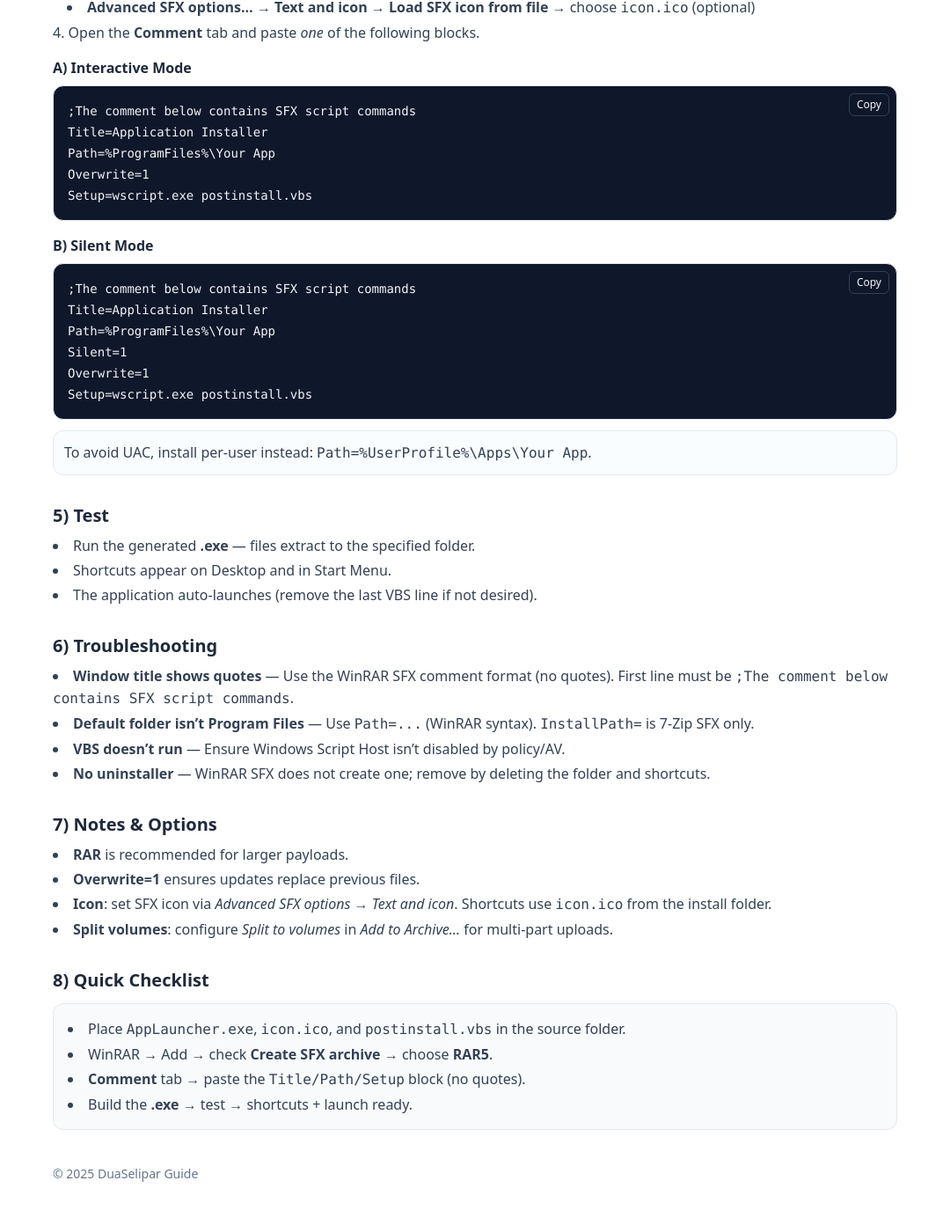
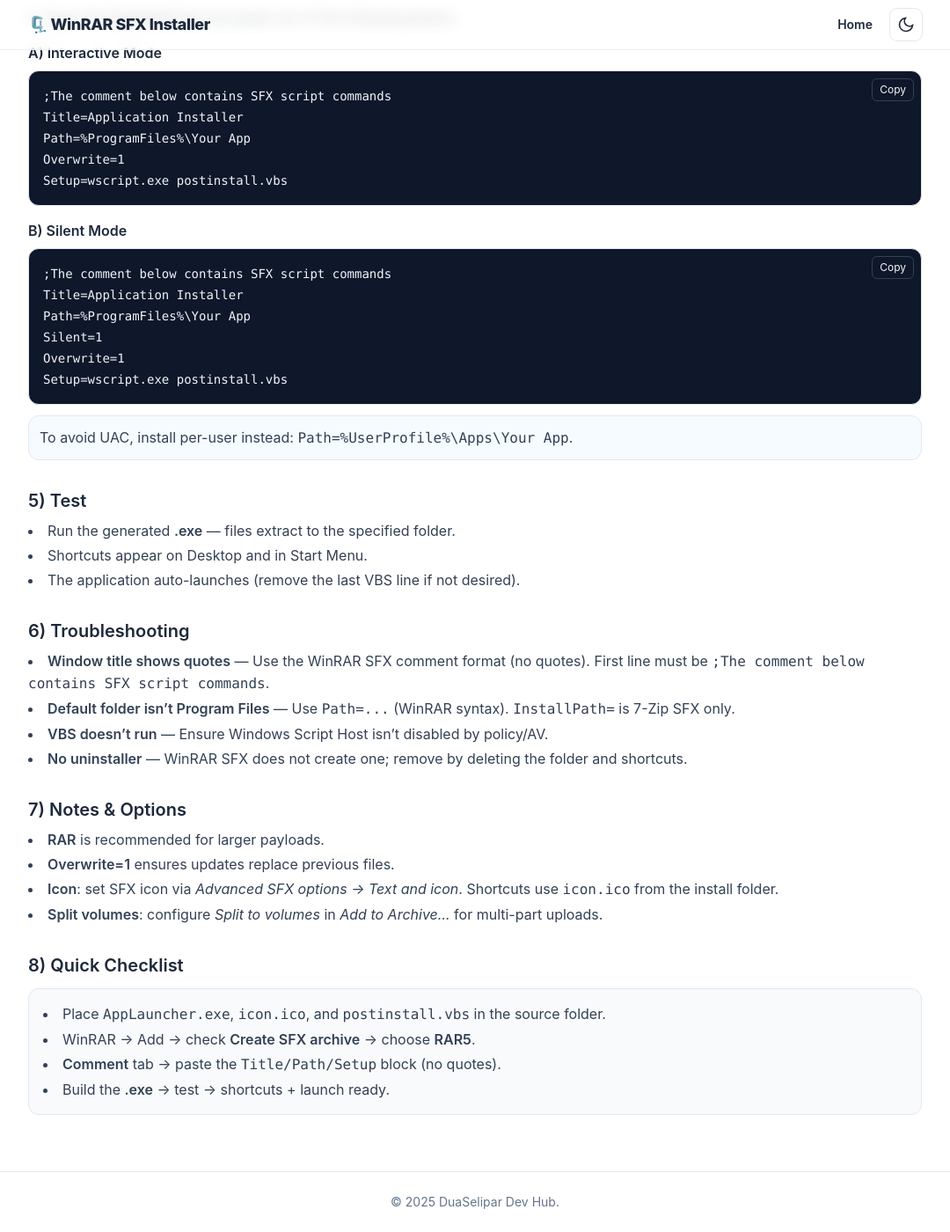
Before and after one commit to duaselipar/duaselipar.github.io, a Jekyll site: the page guide/create-client-installer.html, which Jekyll copies as it is, in a window 1280 px wide and 1400 px high, scrolled down 1832 px. Shown: the whole window at 88% size, without its empty margins (100-1180 px from the left). Built offline with Jekyll 4.4.1, drawn with Linux system fonts in a browser that asks for light colours; nearby versions of some CDN libraries; some of the changed text lies outside the part shown.

Commit message:
Updated content

```diff
--- a/guide/create-client-installer.html
+++ b/guide/create-client-installer.html
@@ -1,12 +1,13 @@
-<!DOCTYPE html>
-<html lang="en" class="dark">
+<!doctype html>
+<html lang="en" class="scroll-smooth">
 <head>
   <meta charset="utf-8" />
   <meta name="viewport" content="width=device-width, initial-scale=1" />
   <title>WinRAR SFX Installer — Tutorial</title>
-  <meta name="description" content="Official‑style guide to building a self‑extracting (SFX) installer with WinRAR using Tailwind CSS, including shortcut creation and optional auto‑launch." />
+  <meta name="description" content="Official-style guide to building a self-extracting (SFX) installer with WinRAR using Tailwind CSS, including shortcut creation and optional auto-launch." />
+
+  <!-- Prevent theme flash -->
   <script>
-    // Ensure theme class applied before paint
     (function(){
       try{
         var t = localStorage.getItem('theme');
@@ -14,58 +15,66 @@
         else if(t === 'dark') document.documentElement.classList.add('dark');
         else if(window.matchMedia && window.matchMedia('(prefers-color-scheme: dark)').matches){
           document.documentElement.classList.add('dark');
-        } else {
-          document.documentElement.classList.remove('dark');
         }
       }catch(e){}
     })();
   </script>
+
+  <!-- Tailwind CDN -->
   <script src="https://cdn.tailwindcss.com"></script>
   <script>
     tailwind.config = {
       darkMode: 'class',
       theme: {
         extend: {
-          colors: {
-            base: {
-              bg: '#0b0f14',
-              card: '#101625',
-              border: '#1c2437',
-            }
-          }
+          fontFamily: { sans: ['Inter','ui-sans-serif','system-ui','Segoe UI','Roboto','Helvetica','Arial'] }
         }
       }
     }
   </script>
 </head>
-<body class="bg-white text-slate-800 dark:bg-base-bg dark:text-slate-100">
-  <div class="max-w-5xl mx-auto px-4 md:px-6 lg:px-8 py-10">
-    <!-- Header -->
-    <header class="flex items-center justify-between gap-4 mb-7">
+<body class="bg-white text-slate-800 dark:bg-slate-950 dark:text-slate-100 antialiased">
+
+  <!-- HEADER (identical layout/classes to Color Tag Generator) -->
+  <header class="sticky top-0 z-40 bg-white/70 dark:bg-slate-950/70 backdrop-blur border-b border-slate-200/70 dark:border-slate-800/70">
+    <div class="mx-auto max-w-[1080px] w-full px-4 md:px-6 lg:px-8">
+      <div class="h-14 flex items-center justify-between">
+        <h1 class="text-base md:text-lg font-extrabold tracking-tight">🗜️ WinRAR SFX Installer</h1>
         <div class="flex items-center gap-2">
+          <a href="/" class="hidden sm:inline-block text-sm font-semibold px-3 py-2 rounded-lg hover:bg-slate-950/5 dark:hover:bg-white/5">Home</a>
+          <!-- Theme toggle -->
+          <button id="themeToggle" class="inline-flex items-center justify-center h-9 w-9 rounded-lg ring-1 ring-slate-200 dark:ring-slate-800 hover:bg-slate-950/5 dark:hover:bg-white/5" title="Toggle theme">
+            <!-- sun (shows in dark) -->
+            <svg class="h-5 w-5 hidden dark:block" viewBox="0 0 24 24" fill="none" stroke="currentColor" stroke-width="2">
+              <circle cx="12" cy="12" r="4"></circle>
+              <path d="M12 2v2m0 16v2m10-10h-2M4 12H2m16.95 6.95-1.41-1.41M6.46 6.46 5.05 5.05m13.49 0-1.41 1.41M6.46 17.54l-1.41 1.41"/>
+            </svg>
+            <!-- moon (shows in light) -->
+            <svg class="h-5 w-5 dark:hidden" viewBox="0 0 24 24" fill="none" stroke="currentColor" stroke-width="2">
+              <path d="M21 12.79A9 9 0 1 1 11.21 3 7 7 0 0 0 21 12.79z"/>
+            </svg>
+          </button>
         </div>
-      <div class="flex items-center gap-3">
-        <button id="themeToggle" class="inline-flex items-center gap-2 border border-slate-200 dark:border-base-border rounded-full px-3 py-2 text-sm hover:bg-slate-50 dark:hover:bg-base-card transition">
-          <svg class="w-4 h-4 hidden dark:block" viewBox="0 0 24 24" fill="currentColor" aria-hidden="true"><path d="M21.64 13A9 9 0 1 1 11 2.36 7 7 0 1 0 21.64 13z"/></svg>
-          <svg class="w-4 h-4 dark:hidden" viewBox="0 0 24 24" fill="currentColor" aria-hidden="true"><path d="M6.76 4.84l-1.8-1.79-1.41 1.41 1.79 1.8 1.42-1.42zm10.45 12.02l1.79 1.8 1.41-1.41-1.8-1.79-1.4 1.4zM12 4V1h-1v3h1zm0 19v-3h-1v3h1zM4 12H1v-1h3v1zm19 0h-3v-1h3v1zM6.76 18.36l-1.8 1.79 1.41 1.41 1.79-1.8-1.4-1.4zM18.36 6.76l1.8-1.79-1.41-1.41-1.79 1.8 1.4 1.4zM12 18a6 6 0 1 0 0-12 6 6 0 0 0 0 12z"/></svg>
-          <span class="hidden sm:inline">Theme</span>
-        </button>
+      </div>
     </div>
   </header>
 
+  <!-- MAIN -->
+  <main class="mx-auto max-w-[1080px] w-full px-4 md:px-6 lg:px-8 py-8 pb-16">
+
     <!-- Hero -->
-    <section class="rounded-2xl border border-slate-200 dark:border-base-border bg-gradient-to-tr from-sky-500/10 to-transparent p-6 md:p-8 mb-6">
-      <h1 class="text-2xl md:text-3xl font-bold tracking-tight">WinRAR Self‑Extracting (SFX) Installer</h1>
-      <p class="mt-2 text-slate-600 dark:text-slate-400">Package an application into a single <span class="font-semibold">.exe</span> using WinRAR SFX, including a post‑install script to create shortcuts and optionally launch the app.</p>
+    <section class="rounded-2xl border border-slate-200 dark:border-slate-800 bg-gradient-to-tr from-sky-500/10 to-transparent p-6 md:p-8 mb-6">
+      <h1 class="text-2xl md:text-3xl font-bold tracking-tight">WinRAR Self-Extracting (SFX) Installer</h1>
+      <p class="mt-2 text-slate-600 dark:text-slate-400">Package an application into a single <span class="font-semibold">.exe</span> using WinRAR SFX, including a post-install script to create shortcuts and optionally launch the app.</p>
       <div class="grid sm:grid-cols-2 lg:grid-cols-4 gap-2 mt-4">
-        <a href="#requirements" class="block rounded-xl border border-slate-200 dark:border-base-border px-3 py-2 hover:border-sky-400">1) Requirements</a>
-        <a href="#structure" class="block rounded-xl border border-slate-200 dark:border-base-border px-3 py-2 hover:border-sky-400">2) Prepare Folder</a>
-        <a href="#vbs" class="block rounded-xl border border-slate-200 dark:border-base-border px-3 py-2 hover:border-sky-400">3) Shortcut Script (VBS)</a>
-        <a href="#build" class="block rounded-xl border border-slate-200 dark:border-base-border px-3 py-2 hover:border-sky-400">4) Build SFX</a>
-        <a href="#test" class="block rounded-xl border border-slate-200 dark:border-base-border px-3 py-2 hover:border-sky-400">5) Test</a>
-        <a href="#troubleshoot" class="block rounded-xl border border-slate-200 dark:border-base-border px-3 py-2 hover:border-sky-400">6) Troubleshooting</a>
-        <a href="#notes" class="block rounded-xl border border-slate-200 dark:border-base-border px-3 py-2 hover:border-sky-400">7) Notes & Options</a>
-        <a href="#checklist" class="block rounded-xl border border-slate-200 dark:border-base-border px-3 py-2 hover:border-sky-400">8) Checklist</a>
+        <a href="#requirements" class="block rounded-xl border border-slate-200 dark:border-slate-800 px-3 py-2 hover:border-sky-400">1) Requirements</a>
+        <a href="#structure" class="block rounded-xl border border-slate-200 dark:border-slate-800 px-3 py-2 hover:border-sky-400">2) Prepare Folder</a>
+        <a href="#vbs" class="block rounded-xl border border-slate-200 dark:border-slate-800 px-3 py-2 hover:border-sky-400">3) Shortcut Script (VBS)</a>
+        <a href="#build" class="block rounded-xl border border-slate-200 dark:border-slate-800 px-3 py-2 hover:border-sky-400">4) Build SFX</a>
+        <a href="#test" class="block rounded-xl border border-slate-200 dark:border-slate-800 px-3 py-2 hover:border-sky-400">5) Test</a>
+        <a href="#troubleshoot" class="block rounded-xl border border-slate-200 dark:border-slate-800 px-3 py-2 hover:border-sky-400">6) Troubleshooting</a>
+        <a href="#notes" class="block rounded-xl border border-slate-200 dark:border-slate-800 px-3 py-2 hover:border-sky-400">7) Notes & Options</a>
+        <a href="#checklist" class="block rounded-xl border border-slate-200 dark:border-slate-800 px-3 py-2 hover:border-sky-400">8) Checklist</a>
       </div>
     </section>
 
@@ -82,7 +91,7 @@
     <!-- Structure -->
     <section id="structure" class="mt-8">
       <h2 class="text-xl font-semibold">2) Prepare the Source Folder</h2>
-      <div class="mt-3 rounded-xl border border-slate-200 dark:border-base-border bg-slate-50 dark:bg-base-card p-4">
+      <div class="mt-3 rounded-xl border border-slate-200 dark:border-slate-800 bg-slate-50 dark:bg-slate-900/40 p-4">
         <pre class="overflow-x-auto text-sm leading-6 text-slate-800 dark:text-slate-100"><code class="font-mono">Package\
   AppLauncher.exe
   icon.ico              (optional)
@@ -93,9 +102,9 @@
 
     <!-- VBS -->
     <section id="vbs" class="mt-8">
-      <h2 class="text-xl font-semibold">3) <span class="px-2 py-0.5 rounded-md bg-slate-100 dark:bg-slate-800 border border-slate-200 dark:border-base-border font-mono">postinstall.vbs</span> — Create Shortcuts & Launch</h2>
+      <h2 class="text-xl font-semibold">3) <span class="px-2 py-0.5 rounded-md bg-slate-100 dark:bg-slate-800 border border-slate-200 dark:border-slate-800 font-mono">postinstall.vbs</span> — Create Shortcuts & Launch</h2>
       <p class="mt-2 text-slate-600 dark:text-slate-400">Save this file in the source folder.</p>
-      <div class="relative mt-3 rounded-xl border border-slate-200 dark:border-base-border bg-slate-900 text-slate-100">
+      <div class="relative mt-3 rounded-xl border border-slate-200 dark:border-slate-800 bg-slate-900 text-slate-100">
         <button class="absolute top-2 right-2 text-xs border border-slate-700 hover:border-sky-400 rounded-md px-2 py-1" data-copy="#vbs-code">Copy</button>
 <pre id="vbs-code" class="p-4 overflow-x-auto text-sm leading-6"><code class="font-mono">' Post-install: create shortcuts and launch application
 Option Explicit
@@ -126,7 +135,7 @@
 ' Auto launch application (optional)
 WshShell.Run """" & instDir & "\AppLauncher.exe" & """", 1, False</code></pre>
       </div>
-      <p class="mt-2 rounded-xl border border-slate-200 dark:border-base-border bg-sky-50/40 dark:bg-sky-500/10 text-slate-700 dark:text-slate-300 p-3">Replace <span class="font-semibold">Your App</span> and <span class="font-semibold">AppLauncher.exe</span> with your own names if needed.</p>
+      <p class="mt-2 rounded-xl border border-slate-200 dark:border-slate-800 bg-sky-50/60 dark:bg-sky-500/10 text-slate-700 dark:text-slate-300 p-3">Replace <span class="font-semibold">Your App</span> and <span class="font-semibold">AppLauncher.exe</span> with your own names if needed.</p>
     </section>
 
     <!-- Build -->
@@ -134,7 +143,7 @@
       <h2 class="text-xl font-semibold">4) Build the SFX in WinRAR</h2>
       <ol class="mt-2 list-decimal list-inside space-y-1 text-slate-700 dark:text-slate-300">
         <li>Open <span class="font-semibold">WinRAR</span> and browse into the <em>Package</em> folder.</li>
-        <li>Select all files → click <span class="px-1.5 py-0.5 rounded-md border border-slate-200 dark:border-base-border bg-slate-100 dark:bg-slate-800">Add</span>.</li>
+        <li>Select all files → click <span class="px-1.5 py-0.5 rounded-md border border-slate-200 dark:border-slate-800 bg-slate-100 dark:bg-slate-800">Add</span>.</li>
         <li>In the dialog, set:
           <ul class="mt-1 list-disc list-inside ml-4 space-y-1">
             <li><span class="font-semibold">Archive format:</span> RAR</li>
@@ -146,7 +155,7 @@
       </ol>
 
       <h3 class="mt-4 font-semibold">A) Interactive Mode</h3>
-      <div class="relative mt-2 rounded-xl border border-slate-200 dark:border-base-border bg-slate-900 text-slate-100">
+      <div class="relative mt-2 rounded-xl border border-slate-200 dark:border-slate-800 bg-slate-900 text-slate-100">
         <button class="absolute top-2 right-2 text-xs border border-slate-700 hover:border-sky-400 rounded-md px-2 py-1" data-copy="#cmt-a">Copy</button>
 <pre id="cmt-a" class="p-4 overflow-x-auto text-sm leading-6"><code class="font-mono">;The comment below contains SFX script commands
 Title=Application Installer
@@ -156,7 +165,7 @@
       </div>
 
       <h3 class="mt-4 font-semibold">B) Silent Mode</h3>
-      <div class="relative mt-2 rounded-xl border border-slate-200 dark:border-base-border bg-slate-900 text-slate-100">
+      <div class="relative mt-2 rounded-xl border border-slate-200 dark:border-slate-800 bg-slate-900 text-slate-100">
         <button class="absolute top-2 right-2 text-xs border border-slate-700 hover:border-sky-400 rounded-md px-2 py-1" data-copy="#cmt-b">Copy</button>
 <pre id="cmt-b" class="p-4 overflow-x-auto text-sm leading-6"><code class="font-mono">;The comment below contains SFX script commands
 Title=Application Installer
@@ -166,7 +175,7 @@
 Setup=wscript.exe postinstall.vbs</code></pre>
       </div>
 
-      <p class="mt-3 rounded-xl border border-slate-200 dark:border-base-border bg-sky-50/40 dark:bg-sky-500/10 text-slate-700 dark:text-slate-300 p-3">To avoid UAC, install per‑user instead: <code class="font-mono">Path=%UserProfile%\Apps\Your App</code>.</p>
+      <p class="mt-3 rounded-xl border border-slate-200 dark:border-slate-800 bg-sky-50/60 dark:bg-sky-500/10 text-slate-700 dark:text-slate-300 p-3">To avoid UAC, install per-user instead: <code class="font-mono">Path=%UserProfile%\Apps\Your App</code>.</p>
     </section>
 
     <!-- Test -->
@@ -175,7 +184,7 @@
       <ul class="mt-2 list-disc list-inside space-y-1 text-slate-700 dark:text-slate-300">
         <li>Run the generated <span class="font-semibold">.exe</span> — files extract to the specified folder.</li>
         <li>Shortcuts appear on Desktop and in Start Menu.</li>
-        <li>The application auto‑launches (remove the last VBS line if not desired).</li>
+        <li>The application auto-launches (remove the last VBS line if not desired).</li>
       </ul>
     </section>
 
@@ -184,7 +193,7 @@
       <h2 class="text-xl font-semibold">6) Troubleshooting</h2>
       <ul class="mt-2 list-disc list-inside space-y-1 text-slate-700 dark:text-slate-300">
         <li><span class="font-semibold">Window title shows quotes</span> — Use the WinRAR SFX comment format (no quotes). First line must be <code class="font-mono">;The comment below contains SFX script commands</code>.</li>
-        <li><span class="font-semibold">Default folder isn’t Program Files</span> — Use <code class="font-mono">Path=...</code> (WinRAR syntax). <code class="font-mono">InstallPath=</code> is 7‑Zip SFX only.</li>
+        <li><span class="font-semibold">Default folder isn’t Program Files</span> — Use <code class="font-mono">Path=...</code> (WinRAR syntax). <code class="font-mono">InstallPath=</code> is 7-Zip SFX only.</li>
         <li><span class="font-semibold">VBS doesn’t run</span> — Ensure Windows Script Host isn’t disabled by policy/AV.</li>
         <li><span class="font-semibold">No uninstaller</span> — WinRAR SFX does not create one; remove by deleting the folder and shortcuts.</li>
       </ul>
@@ -197,14 +206,14 @@
         <li><span class="font-semibold">RAR</span> is recommended for larger payloads.</li>
         <li><span class="font-semibold">Overwrite=1</span> ensures updates replace previous files.</li>
         <li><span class="font-semibold">Icon</span>: set SFX icon via <em>Advanced SFX options → Text and icon</em>. Shortcuts use <code class="font-mono">icon.ico</code> from the install folder.</li>
-        <li><span class="font-semibold">Split volumes</span>: configure <em>Split to volumes</em> in <em>Add to Archive…</em> for multi‑part uploads.</li>
+        <li><span class="font-semibold">Split volumes</span>: configure <em>Split to volumes</em> in <em>Add to Archive…</em> for multi-part uploads.</li>
       </ul>
     </section>
 
     <!-- Checklist -->
     <section id="checklist" class="mt-8">
       <h2 class="text-xl font-semibold">8) Quick Checklist</h2>
-      <div class="mt-3 rounded-xl border border-slate-200 dark:border-base-border bg-slate-50 dark:bg-base-card p-4">
+      <div class="mt-3 rounded-xl border border-slate-200 dark:border-slate-800 bg-slate-50 dark:bg-slate-900/40 p-4">
         <ul class="list-disc list-inside space-y-1 text-slate-700 dark:text-slate-300">
           <li>Place <code class="font-mono">AppLauncher.exe</code>, <code class="font-mono">icon.ico</code>, and <code class="font-mono">postinstall.vbs</code> in the source folder.</li>
           <li>WinRAR → Add → check <span class="font-semibold">Create SFX archive</span> → choose <span class="font-semibold">RAR5</span>.</li>
@@ -214,35 +223,41 @@
       </div>
     </section>
 
-    <!-- Footer -->
-    <footer class="mt-10 text-sm text-slate-500 dark:text-slate-400">
-      <p>© <span id="year"></span> DuaSelipar Guide</p>
+  </main>
+
+  <!-- FOOTER (identical to Color Tag Generator) -->
+  <footer class="border-t border-slate-200 dark:border-slate-800">
+    <div class="mx-auto max-w-[1080px] w-full px-4 md:px-6 lg:px-8">
+      <div class="py-6 text-center text-sm text-slate-500">
+        © <span id="year"></span> DuaSelipar Dev Hub.
+      </div>
+    </div>
   </footer>
-  </div>
 
+  <!-- Scripts -->
   <script>
     // Theme toggle
-    document.getElementById('themeToggle').addEventListener('click', function(){
+    document.getElementById('themeToggle')?.addEventListener('click', () => {
       const root = document.documentElement;
       const isDark = root.classList.toggle('dark');
-      try{ localStorage.setItem('theme', isDark ? 'dark' : 'light'); }catch(e){}
-    });
-
-    // Copy buttons
-    document.querySelectorAll('[data-copy]').forEach(function(btn){
-      btn.addEventListener('click', function(){
-        const sel = document.querySelector(btn.getAttribute('data-copy'));
-        if(!sel) return;
-        const text = sel.textContent;
-        navigator.clipboard.writeText(text).then(function(){
-          const prev = btn.textContent; btn.textContent = 'Copied!';
-          setTimeout(function(){ btn.textContent = prev; }, 1200);
-        });
-      });
+      try { localStorage.setItem('theme', isDark ? 'dark' : 'light'); } catch(e){}
     });
 
     // Year stamp
     document.getElementById('year').textContent = new Date().getFullYear();
+
+    // Copy buttons
+    document.querySelectorAll('[data-copy]').forEach(btn => {
+      btn.addEventListener('click', () => {
+        const sel = document.querySelector(btn.getAttribute('data-copy'));
+        if(!sel) return;
+        const text = sel.textContent;
+        navigator.clipboard.writeText(text).then(()=>{
+          const prev = btn.textContent; btn.textContent = 'Copied!';
+          setTimeout(()=>{ btn.textContent = prev; }, 1200);
+        });
+      });
+    });
   </script>
 </body>
 </html>
```
Also changed, not shown: eoscripts/extract-tpi-client.html (added, +212 -0 lines), index.md (+12 -0 lines), 4 other files. Lines whose indentation alone changed are shown as unchanged.
